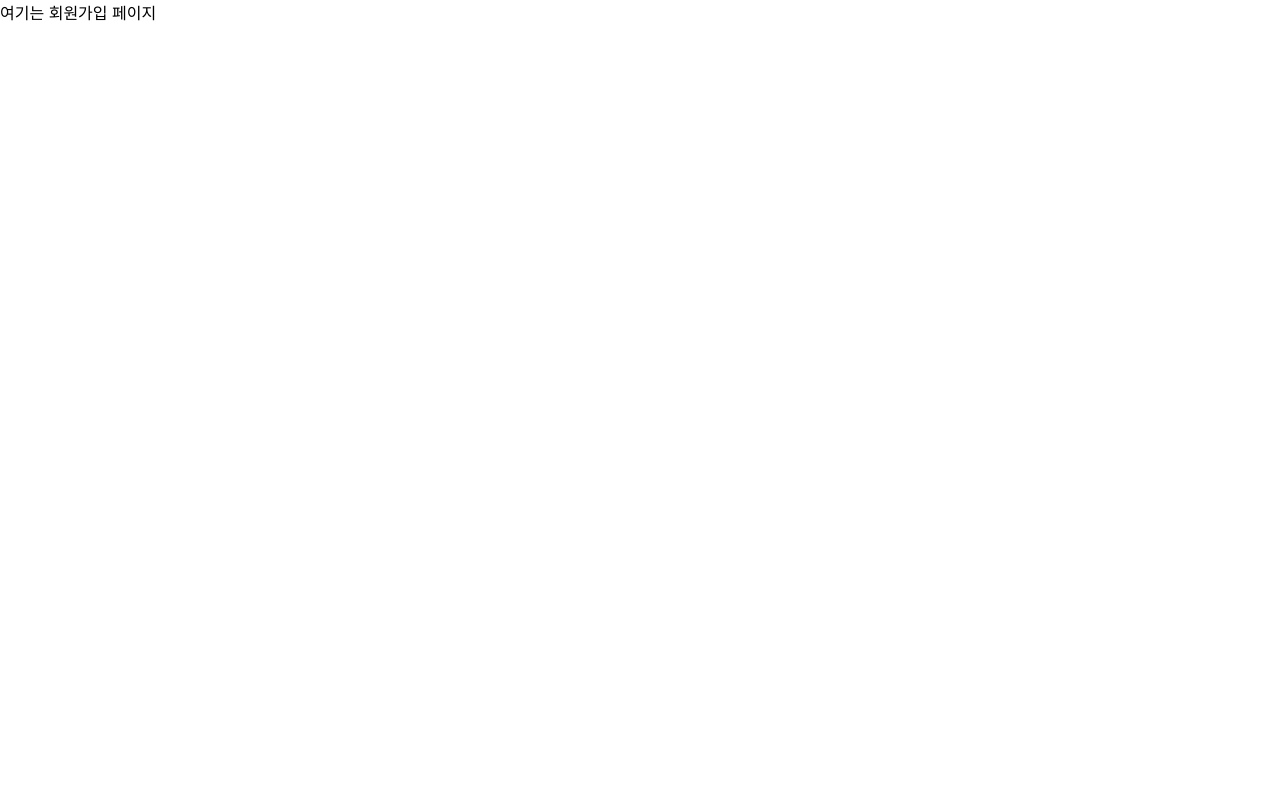
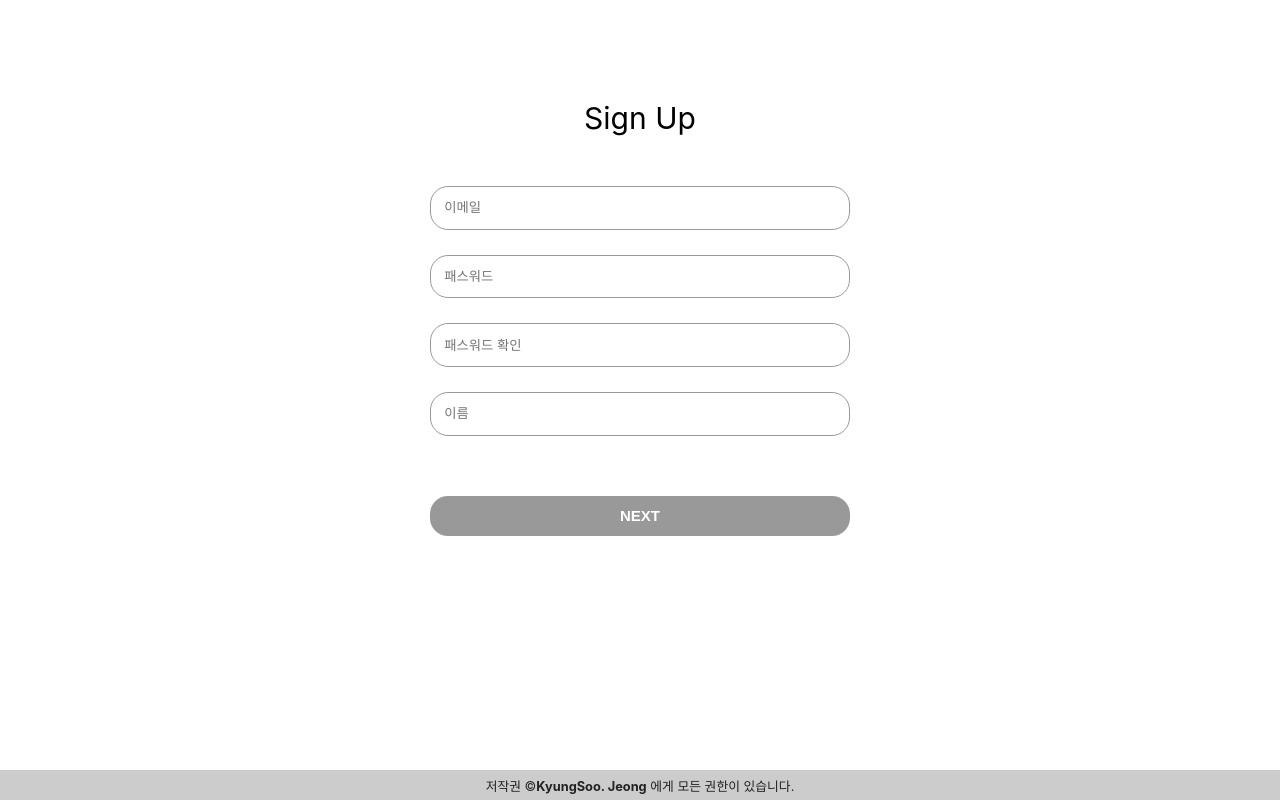
Before and after one commit to leto1004/kmh-total-project, a React (Create React App) app: page /signup in a window 1280 px wide. Built offline with nearby package versions, Linux system fonts and the light colour scheme.

Commit message:
test
test

```diff
--- a/src/api/AxiosApi.jsx
+++ b/src/api/AxiosApi.jsx
@@ -10,6 +10,19 @@ const AxiosApi = {
     }
     return await axios.post(KMH_DOMAIN + '/users/login', login);
   },
+  // 회원 가입 여부 확인
+  memberRegCheck : async (email) => {
+    return await axios.get(KMH_DOMAIN + `/users/check?email=${email}` );
+  },
+  // 회원 가입
+  memberReg : async (email, pwd, name) => {
+    const member = {
+      email: email,
+      pwd: pwd,
+      name: name
+    }
+    return await axios.post(KMH_DOMAIN + '/users/new', member);
+  }
 }
 
 export default AxiosApi;
--- a/src/signup/Signup.jsx
+++ b/src/signup/Signup.jsx
@@ -98,9 +98,84 @@ const Signup = () => {
   }
 
   return (
-    <>
-      여기는 회원가입 페이지
-    </>
+    <Container>
+      <Items className="sign">
+        <span>Sign Up</span>
+      </Items>
+
+      <Items className="item2">
+        <Input
+          type="email"
+          placeholder="이메일"
+          value={inputEmail}
+          onChange={onChangeMail}
+        />
+      </Items>
+      <Items className="hint">
+        {inputEmail.length > 0 && (
+          <span className={`message ${isMail ? "success" : "error"}`}>
+            {mailMsg}
+          </span>
+        )}
+      </Items>
+      <Items className="item2">
+        <Input
+          type="password"
+          placeholder="패스워드"
+          value={inputPw}
+          onChange={onChangePw}
+        />
+      </Items>
+      <Items className="hint">
+        {inputPw.length > 0 && (
+          <span className={`message ${isPw ? "success" : "error"}`}>
+            {pwMsg}
+          </span>
+        )}
+      </Items>
+      <Items className="item2">
+        <Input
+          type="password"
+          placeholder="패스워드 확인"
+          value={inputConPw}
+          onChange={onChangeConPw}
+        />
+      </Items>
+      <Items className="hint">
+        {inputPw.length > 0 && (
+          <span className={`message ${isConPw ? "success" : "error"}`}>
+            {conPwMsg}
+          </span>
+        )}
+      </Items>
+      <Items className="item2">
+        <Input
+          type="text"
+          placeholder="이름"
+          value={inputName}
+          onChange={onChangeName}
+        />
+      </Items>
+
+      <Items className="item2">
+        {isMail && isPw && isConPw && isName ? (
+          <Button enabled onClick={onClickLogin}>
+            NEXT
+          </Button>
+        ) : (
+          <Button disabled>NEXT</Button>
+        )}
+        <Modal open={modalOpen} close={closeModal} header="오류">
+          {modalText}
+        </Modal>
+      </Items>
+      <div className="footer">
+        <p>
+          저작권 ©<span style={{ fontWeight: "bold" }}>KyungSoo. Jeong</span>{" "}
+          에게 모든 권한이 있습니다.
+        </p>
+      </div>
+    </Container>
   );
 }
 export default Signup;
```
